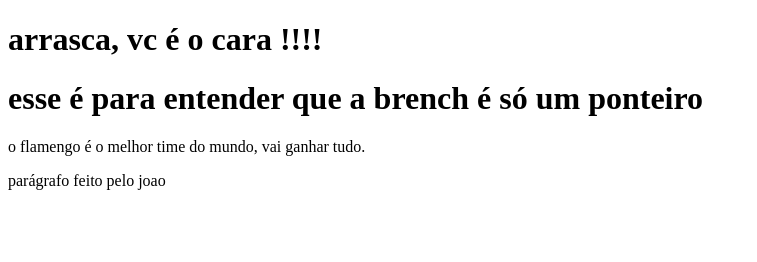
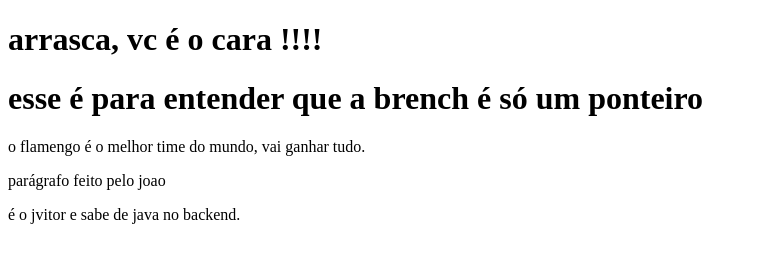
Before and after one commit to domcelo/aulao_nitro, a plain HTML site: page index.html in a window 1280 px wide. Shown: the whole page, without its empty margins (0-757 px from the left). Drawn offline with Linux system fonts and the light colour scheme.

Commit message:
adicionando paragrafo jvitor

```diff
--- a/index.html
+++ b/index.html
@@ -20,5 +20,9 @@
   <p>
     parágrafo feito pelo joao
   </p>
+
+  <p>
+       é o jvitor e sabe de java no backend.
+  </p>
 </body>
 </html>
```
